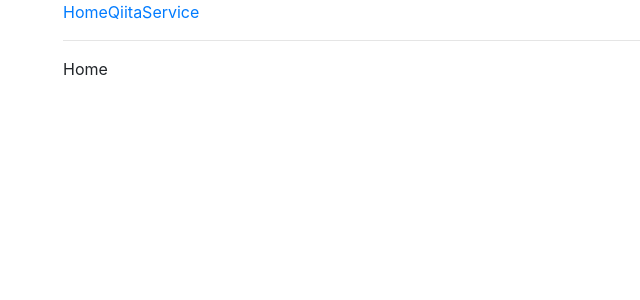
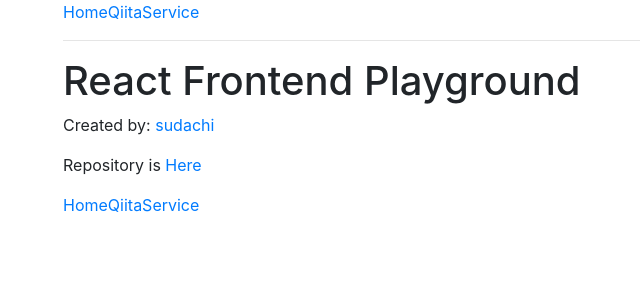
Before and after one commit to sudachi0114/react-frontend-playground, a React (Create React App) app: page / in a window 1280 px wide. Shown: the top 300 px of the page, without its empty margins (65-705 px from the left). Built offline with nearby package versions, Linux system fonts and the light colour scheme.

Commit message:
もう少し詳しいページにした

```diff
--- a/src/components/Home.jsx
+++ b/src/components/Home.jsx
@@ -1,10 +1,24 @@
 import React from 'react';
+import {Link} from 'react-router-dom';
 
 class Home extends React.Component {
   render() {
     return (
       <div className="Home">
-          Home
+        <h1> React Frontend Playground </h1>
+
+        <p>
+          Created by: <a href="https://github.com/sudachi0114"> sudachi </a>
+        </p>
+
+        <p>
+          Repository is <a href="https://github.com/sudachi0114/react-frontend-playground">Here</a>
+        </p>
+
+
+        <Link to="/">Home</Link>
+        <Link to="/qs">QiitaService</Link>
+
       </div>
     )
   }
```
